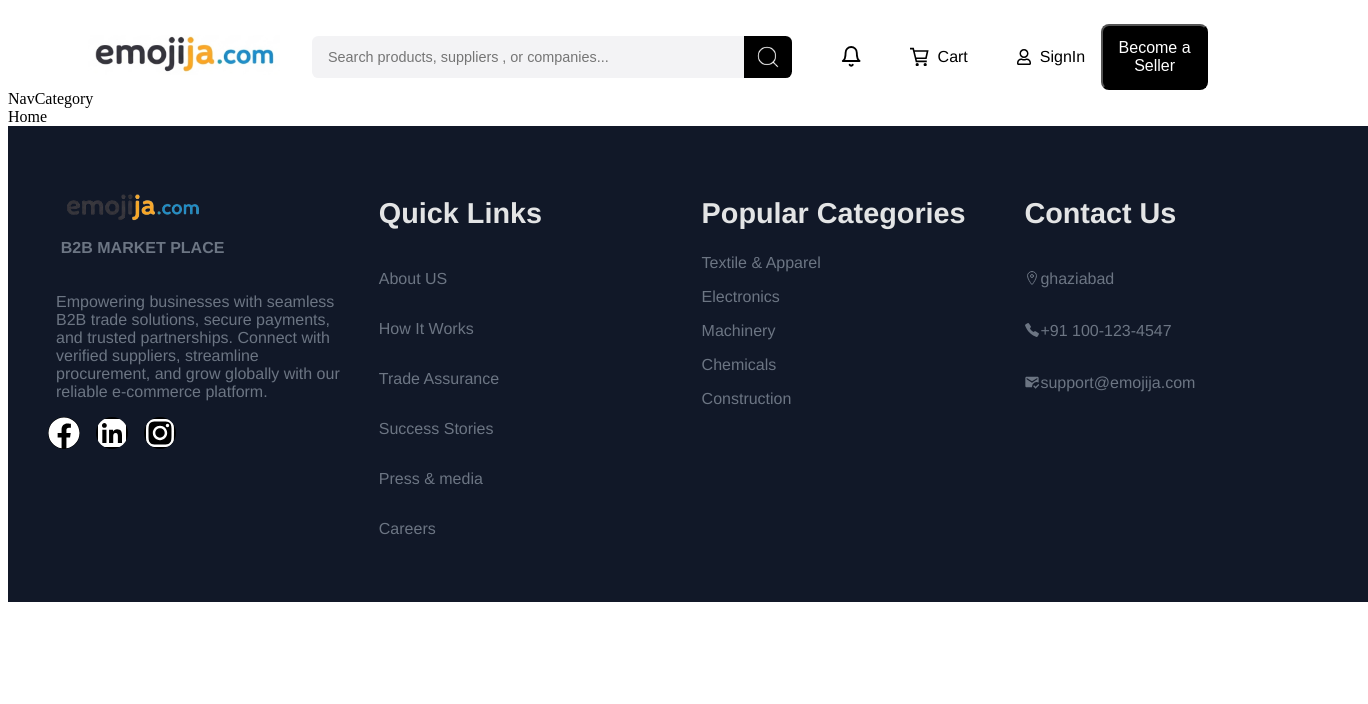
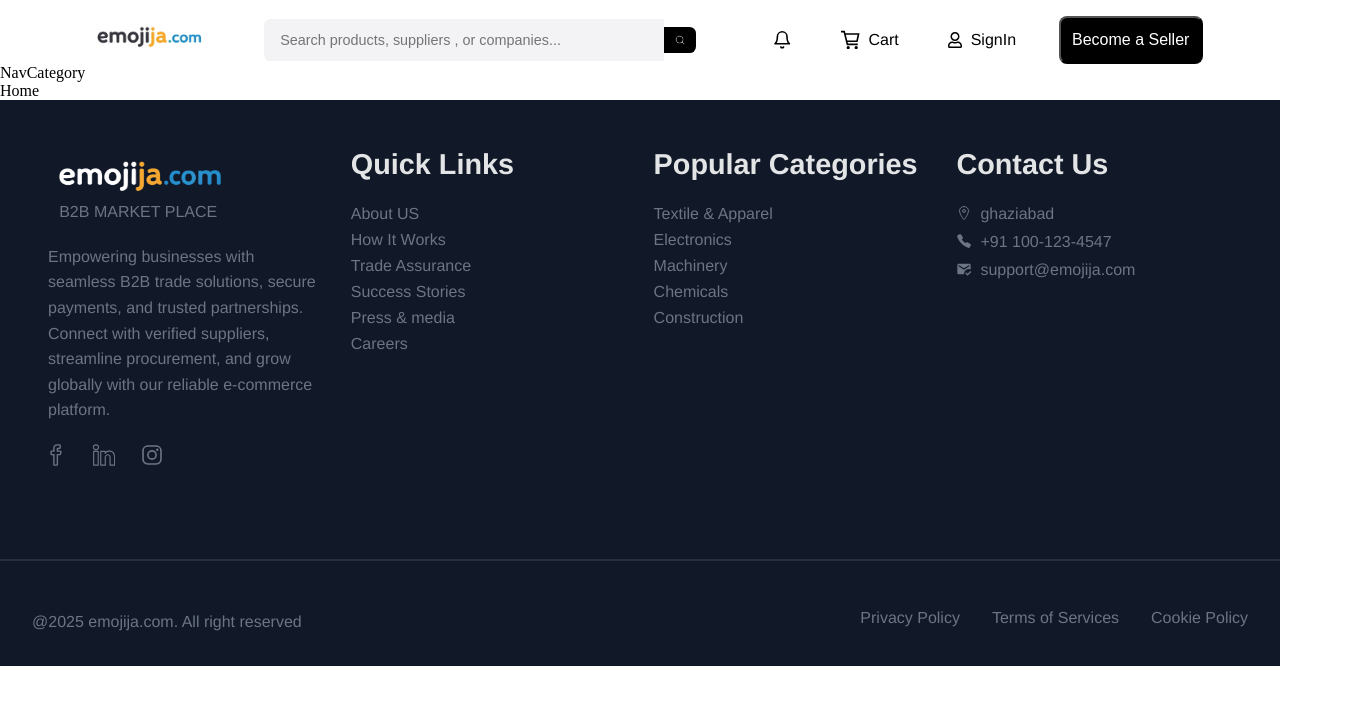
Before and after one commit to himanshu0gautam/e_commerce_frontend, a React (Vite) app in the folder ecommerce/: page / in a window 1280 px wide. Shown: the top 704 px of the page, 1368 px wide, since content can reach past the window. Built offline with nearby package versions, Linux system fonts and the light colour scheme.

Commit message:
footer-added

```diff
--- a/ecommerce/src/App.css
+++ /dev/null
@@ -1,9 +0,0 @@
-*{
-    margin: 0;
-    padding: 0;
-    box-sizing: border-box;
-}
-body,html{
-    height: 100%;
-    width: 100%;
-}
--- a/ecommerce/src/App.jsx
+++ b/ecommerce/src/App.jsx
@@ -1,4 +1,3 @@
-
 
 function App() {
 
--- a/ecommerce/src/Layout.jsx
+++ /dev/null
@@ -1,15 +0,0 @@
-import Header from "./components/Header/Header"
-import Footer from "./components/Footer/Footer"
-import { Outlet } from "react-router-dom"
-
-const Layout = () => {
-  return (
-    <>
-    <Header/>
-    <Outlet/>
-    <Footer/>
-    </>
-  )
-}
-
-export default Layout
--- a/ecommerce/src/components/Footer/Footer.jsx
+++ b/ecommerce/src/components/Footer/Footer.jsx
@@ -1,85 +1,104 @@
-import React from 'react'
-import style from './Footer.module.css'
+import React from "react";
+import style from "./Footer.module.css";
 import { RiChatSmileAiFill } from "react-icons/ri";
-import { FaFacebook } from "react-icons/fa";
-import { FaLinkedin } from "react-icons/fa";
-import { FaInstagram } from "react-icons/fa6";
+import { SlSocialFacebook } from "react-icons/sl";
+import { SlSocialLinkedin } from "react-icons/sl";
+import { IoLogoInstagram } from "react-icons/io5";
 import { IoLocationOutline } from "react-icons/io5";
 import { IoCallSharp } from "react-icons/io5";
 import { MdMarkEmailRead } from "react-icons/md";
-import { BsEmojiSmile } from "react-icons/bs";
+
 const Footer = () => {
-
   const Links = [
     {
-      "text":"About US"
+      text: "About US",
     },
     {
-      "text":"How It Works"
+      text: "How It Works",
     },
     {
-      "text":"Trade Assurance"
+      text: "Trade Assurance",
     },
     {
-      "text":"Success Stories"
+      text: "Success Stories",
     },
     {
-      "text":"Press & media"
+      text: "Press & media",
     },
     {
-      "text":"Careers"
+      text: "Careers",
     },
-  ]
+  ];
 
   const Catogories = [
     {
-      "text":"Textile & Apparel"
+      text: "Textile & Apparel",
     },
     {
-      "text":"Electronics"
+      text: "Electronics",
     },
     {
-      "text":"Machinery"
+      text: "Machinery",
     },
     {
-      "text":"Chemicals"
+      text: "Chemicals",
     },
     {
-      "text":"Construction"
+      text: "Construction",
     },
-  ]
+  ];
 
   const contact = [
     {
-      "text":"ghaziabad",
-      "icons":<IoLocationOutline />
+      text: "ghaziabad",
+      icons: <IoLocationOutline />,
     },
     {
-      "text":"+91 100-123-4547",
-      "icons":<IoCallSharp />
+      text: "+91 100-123-4547",
+      icons: <IoCallSharp />,
     },
     {
-      "text":"support@emojija.com",
-      "icons":<MdMarkEmailRead />
+      text: "support@emojija.com",
+      icons: <MdMarkEmailRead />,
     },
-  ]
+  ];
+
+  const policy = [
+    {
+      text: "Privacy Policy",
+    },
+    {
+      text: "Terms of Services",
+    },
+    {
+      text: "Cookie Policy",
+    },
+  ];
 
   return (
-    <main className={style.mainFooter}>
+    <main className={style.mainContainer}>
+      <div className={style.mainFooter}>
         <section className={style.linkSection}>
           <div className={style.iconsTags}>
-
             <div className={style.imagelogo}>
-              <img src="../../../assists/WhatsApp_Image_2025-09-16_at_17.10.43_d3e706c2_processed_by_imagy-removebg-preview.png" alt="" />
-            <p>B2B MARKET PLACE</p>
+              <img
+                src="../../../assists/Gemini_Generated_Image_elyp5nelyp5nelyp__1_-removebg-preview.png"
+                alt=""
+              />
+              <span>B2B MARKET PLACE</span>
             </div>
           </div>
-        <div >
-          <p>Empowering businesses with seamless B2B trade solutions, secure payments, and trusted partnerships. Connect with verified suppliers, streamline procurement, and grow globally with our reliable e-commerce platform.</p>
+          <div>
+            <span>
+              Empowering businesses with seamless B2B trade solutions, secure
+              payments, and trusted partnerships. Connect with verified
+              suppliers, streamline procurement, and grow globally with our
+              reliable e-commerce platform.
+            </span>
             <div className={style.linkIcons}>
-              <FaFacebook className={style.icons}/>
-              <FaLinkedin className={style.icons}/>
-              <FaInstagram className={style.icons}/>
+              <SlSocialFacebook className={style.icons} />
+              <SlSocialLinkedin className={style.icons} />
+              <IoLogoInstagram className={style.icons} />
             </div>
           </div>
         </section>
@@ -104,8 +123,18 @@ const Footer = () => {
             </div>
           ))}
         </section>
+      </div>
+      <hr className={style.line}/>
+      <section className={style.lastSection}>
+        <span>@2025 emojija.com. All right reserved</span>
+        <div className={style.policy}>
+          {policy.map((policy) => (
+            <p>{policy.text}</p>
+          ))}
+        </div>
+      </section>
     </main>
-  )
-}
+  );
+};
 
-export default Footer
+export default Footer;
--- a/ecommerce/src/components/Footer/Footer.module.css
+++ b/ecommerce/src/components/Footer/Footer.module.css
@@ -1,37 +1,59 @@
+.mainContainer{
+    display: flex;
+    flex-direction: column;
+    gap: 2rem;
+     background-color: rgb(17, 24, 40);
+    font-family:  Helvetica , Arial, sans-serif;
+}
+
+.line{
+   border: none;
+  border-top: 2px solid rgba(108, 117, 131, 0.24); /* change thickness & color */
+  margin: 1rem 0;
+}
+
 .mainFooter{
     width: 100%;
     display: flex;
     gap: 1.7rem;
     padding: 3rem;
-    background-color: rgb(17, 24, 40);
-    font-family:  Helvetica , Arial, sans-serif;
+
 }
 
-.mainFooter p{
+.mainContainer p{
     color: rgb(108, 117, 131);
 }
 
-.mainFooter p:hover{
+.mainContainer span{
+    color: rgb(108, 117, 131);
+    line-height:1.6rem;
+}
+
+.mainContainer span:hover{
+    cursor: pointer;
+}
+
+.mainContainer p:hover{
     color: rgb(163, 170, 180);
     cursor: pointer;
 }
 
-.mainFooter h2{
+.mainContainer h2{
     color: rgb(227, 228, 229);
     font-size: 1.8rem;
     font-weight: 700;
+    cursor: pointer;
+    margin-bottom: 1rem;
 }
 
-.mainFooter h2{
-    cursor: pointer;
-}
 
 /*section 1*/
 
 .linkSection{
-    margin-top: 0.9rem;
-    width: 25%  ;
-
+    width: 25% ;
+    display: flex;
+    flex-direction: column;
+    gap: 0.9rem;
 }
 
 .linkSection .iconsTags{
@@ -64,36 +86,30 @@ width: 10vw;
 }
 
 .imagelogo img{
-    /* scale: 2; */
     object-fit: contain;
-    width: 50%;
+    width: 70%;
 }
 
-.imagelogo p{
-    top: 0;
-    font-size: 1rem;
-    font-weight: 600;
+.imagelogo span{
+   margin-left: 0.4rem;
 }
+
 
 
 .linkIcons{
     margin-top: 1.5rem;
     display: flex;
     gap: 2rem;
-    border-radius: 2rem;
-
 }
 
 .linkIcons .icons{
     border: none;
-    color: white;
-    scale: 2;
-    background-color: black;
-    border-radius: 50%;
+    color: rgb(108, 117, 131);
+    scale: 1.4;
 }
 
 .linkIcons .icons:hover{
-    scale: 2.2;
+    scale: 1.7;
 }
 
 /*section 2*/
@@ -102,18 +118,108 @@ width: 10vw;
     width: 25%;
     display: flex;
     flex-direction: column;
+    gap: 0.5rem;
 }
 
 /*section 3*/
 .catogoriesSection{
+    display: flex;
+    flex-direction: column;
+    gap: 0.5rem;
     width: 25%;
 }
 
 /*section 4*/
 .contectSection{
     width: 25%;
+    display: flex;
+    flex-direction: column;
+    gap: 0.5rem;
 }
 
 .contact{
     display: flex;
+    gap: 0.5rem;
 }
+
+/*section 5*/
+.lastSection{
+    padding-left: 2rem;
+    padding-right: 2rem;
+    display: flex;
+    justify-content: space-between;
+    margin-bottom: 2rem;
+
+}
+
+.lastSection .policy{
+    display: flex;
+    justify-content: space-between;
+    gap: 2rem;
+}
+
+
+/* 📱 Mobile view (0px – 767px) */
+@media (max-width: 767px) {
+  .mainFooter {
+    flex-direction: column;   /* stack sections vertically */
+    gap: 2rem;
+    padding: 2rem 1rem;
+  }
+
+  .linkSection,
+  .aboutSection,
+  .catogoriesSection,
+  .contectSection {
+    width: 100%;   /* full width */
+  }
+
+  .imagelogo img {
+    width: 50%;   /* shrink logo */
+  }
+
+  .lastSection {
+    flex-direction: column;
+    align-items: center;
+    text-align: center;
+    gap: 1rem;
+  }
+
+  .lastSection .policy {
+    flex-direction: column;
+    gap: 0.8rem;
+  }
+
+  .linkIcons {
+    justify-content: center;
+  }
+}
+
+/* 💻 Tablet view (768px – 1024px) */
+@media (min-width: 768px) and (max-width: 1024px) {
+  .mainFooter {
+    flex-wrap: wrap;  /* allow wrapping */
+    gap: 2rem;
+    padding: 2rem;
+  }
+
+  .linkSection,
+  .aboutSection,
+  .catogoriesSection,
+  .contectSection {
+    width: 45%;   /* 2 columns */
+  }
+
+  .lastSection {
+    flex-direction: column;
+    align-items: center;
+    gap: 1rem;
+    text-align: center;
+  }
+
+  .lastSection .policy {
+    justify-content: center;
+    flex-wrap: wrap;
+    gap: 1rem;
+  }
+}
--- a/ecommerce/src/components/Navbar/Navbar.jsx
+++ b/ecommerce/src/components/Navbar/Navbar.jsx
@@ -8,8 +8,7 @@ import { LuBell } from "react-icons/lu";
 import { GrCart } from "react-icons/gr";
 const Navbar = () => {
   return (
-    <header>
-
+    <header className={style.headerContainer}>
         <div className={style.mainContainer}>
 
         <div>
@@ -50,7 +49,7 @@ const Navbar = () => {
             <button className={style.sellerBtn}>Become a Seller</button>
         </div>
 
-    </div>
+        </div>
     </header>
   )
 }
--- a/ecommerce/src/components/Navbar/Navbar.module.css
+++ b/ecommerce/src/components/Navbar/Navbar.module.css
@@ -4,8 +4,13 @@
     align-items: center;
     justify-content: space-around;
     padding-right: 4rem;
+   width: 100%;
+}
 
+.headerContainer{
+    width: 100%;
 }
+
 .logo{
     width: 12rem;
     padding-left: 5rem;
--- a/ecommerce/src/index.css
+++ b/ecommerce/src/index.css
@@ -0,0 +1,9 @@
+*{
+    margin: 0;
+    padding: 0;
+    box-sizing: border-box;
+}
+body,html{
+    height: 100%;
+    width: 100%;
+}
--- /dev/null
+++ b/ecommerce/src/layout/Layout.jsx
@@ -0,0 +1,16 @@
+import { Outlet } from "react-router-dom";
+import Footer from "../components/Footer/Footer";
+import Header from "../components/Header/Header";
+import style from "./Layout.module.css";
+
+const Layout = () => {
+  return (
+    <main className={style.layoutMainContainer}>
+      <Header />
+      <Outlet />
+      <Footer />
+    </main>
+  );
+};
+
+export default Layout;
--- /dev/null
+++ b/ecommerce/src/layout/Layout.module.css
@@ -0,0 +1,3 @@
+.layoutMainContainer{
+    width: 100%;
+}
```
Also changed, not shown: ecommerce/src/Route/Route.jsx (+6 -6 lines), ecommerce/assists/Gemini_Generated_Image_elyp5nelyp5nelyp__1_-removebg-preview.png (added), ecommerce/assists/WhatsApp_Image_2025-09-16_at_17.10.43_d3e706c2_processed_by_imagy-removebg-preview.png (deleted). Lines whose indentation alone changed are shown as unchanged.
